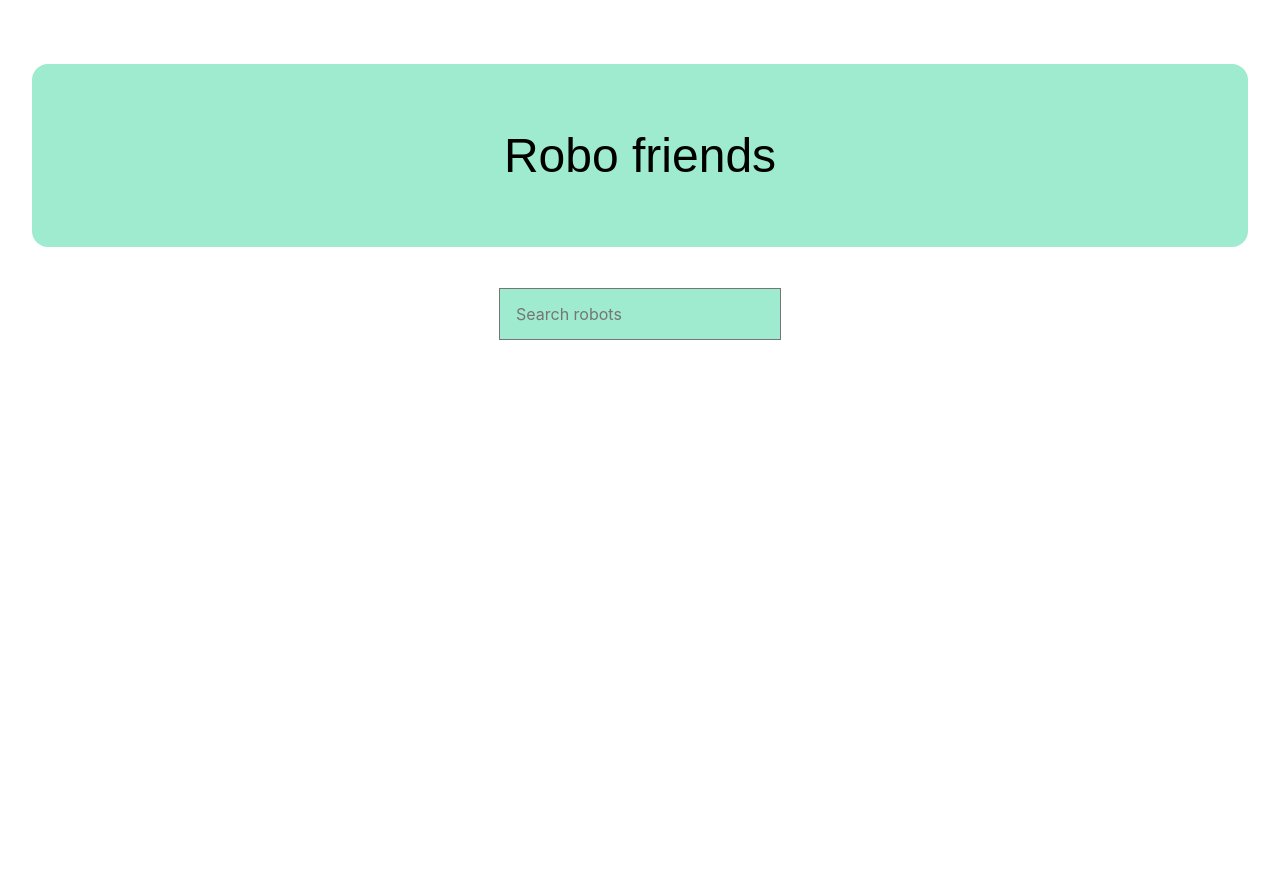
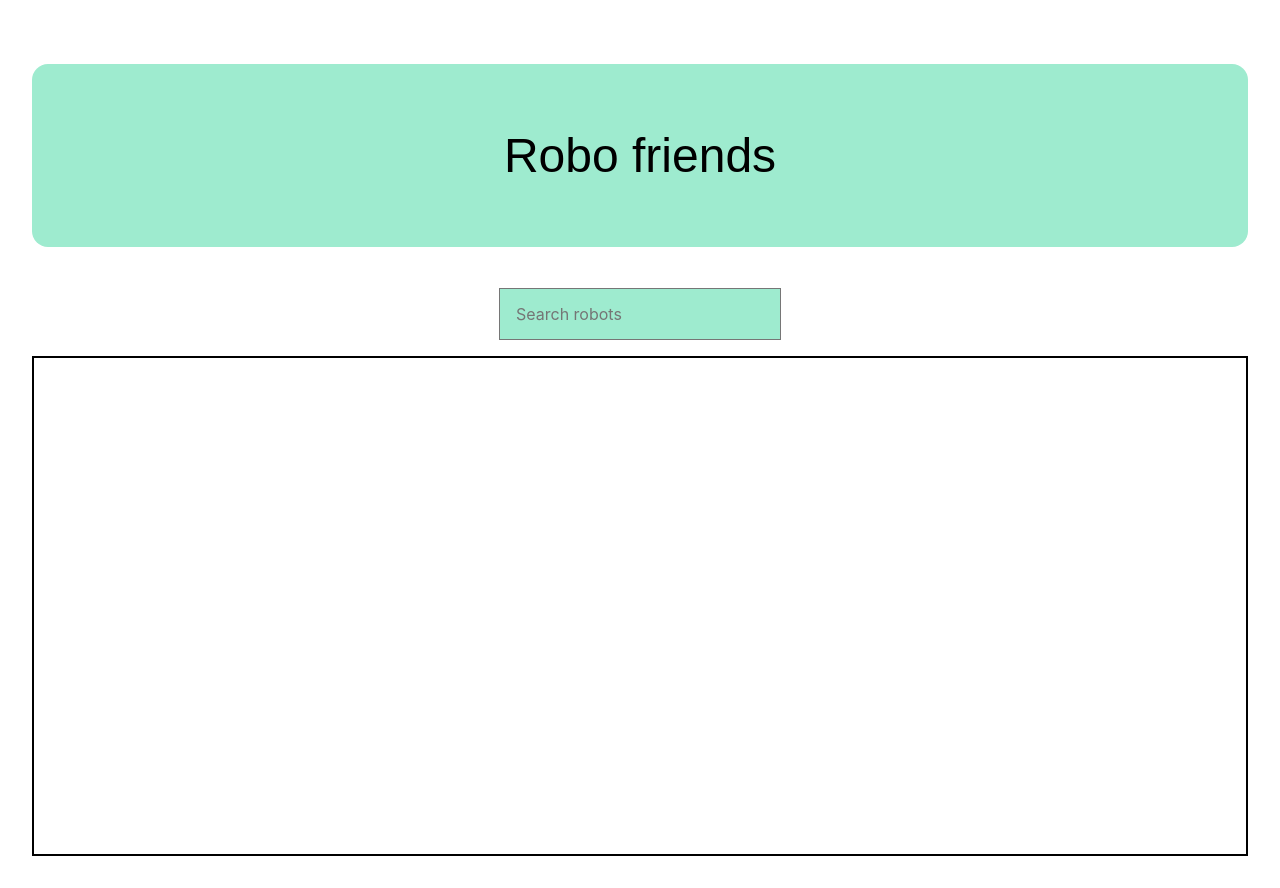
Before and after one commit to shubhamuni/React-practice-project, a React (Create React App) app: page / in a window 1280 px wide. Before the commit the page ends 800 px from the top, so only its background shows below. Built offline with nearby package versions, Linux system fonts and the light colour scheme; no server answers; a web font is replaced by a local one.

Commit message:
scroll component added

```diff
--- a/src/App.js
+++ b/src/App.js
@@ -2,6 +2,7 @@ import React, { useEffect, useState } from 'react';
 import SearchBox from './SearchBox';
 import CardList from './CardList';
 import './App.css';
+import Scroll from './Scroll';
 // import { robots } from './robots'; // Assuming you have imported the robots array from a separate file
 // import Card from './Card';
 
@@ -25,8 +26,9 @@ const App = () => {
     <div className='tc pa4'>
         <h1 className="f1  pa5 br4 bg-light-green bungee-spice-regular">Robo friends</h1>
         <SearchBox searchChange={onSearchChange} />
-        <CardList  robot={filteredRobots} />
-
+        <Scroll>
+          <CardList  robot={filteredRobots} />
+        </Scroll>
     </div>
   );
 };
--- /dev/null
+++ b/src/Scroll.js
@@ -0,0 +1,11 @@
+import React from "react";
+
+const Scroll = (props) => {
+    return (
+        <div style={{overflowY:"scroll",border:"2px solid black", height:"500px"}}>
+            {props.children}
+        </div>
+    )
+}
+
+export default Scroll;
```
